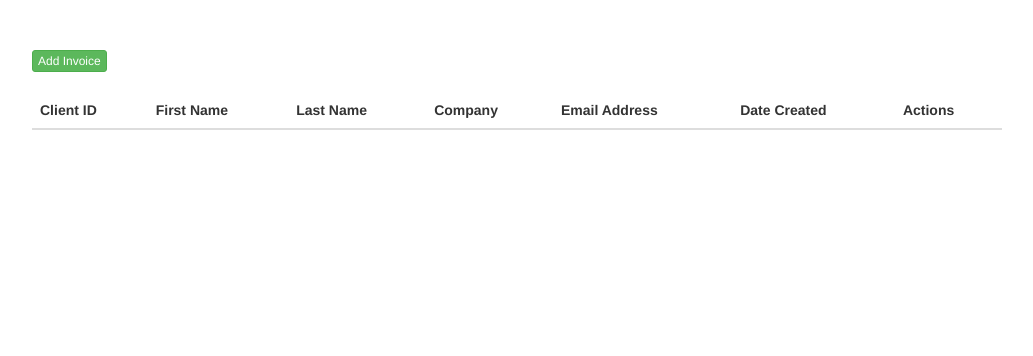
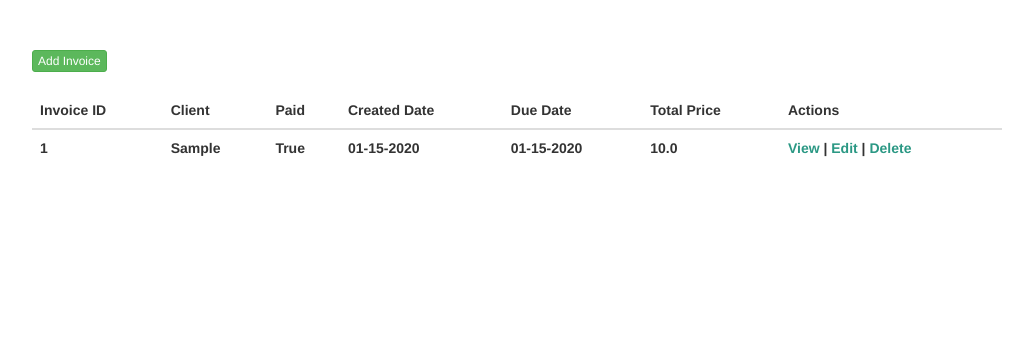
Before and after one commit to mjhea0/cabinet, a Flask app: page /invoices in a window 1280 px wide. Shown: the part 150-506 px from the top of the page, without its empty margins (123-1156 px from the left). Run offline with Flask 2, Linux system fonts and the light colour scheme; a user stored in the database is signed in; tables that the repository leaves empty hold one stand-in row (values such as "Sample post"); lists and menus that the app fills with data are empty; parts of the project's set-up code (start-up, migrations or seed data) failed here and were passed over; some libraries are stand-ins or nearby versions; some web fonts are replaced.

Commit message:
updatedt invoice blueprint

```diff
--- a/project/invoice/views.py
+++ b/project/invoice/views.py
@@ -31,7 +31,7 @@ invoice_blueprint = Blueprint('invoice', __name__,)
 @invoice_blueprint.route('/invoices')
 @login_required
 def invoices():
-    invoices = Invoice.query.order_by('name')
+    invoices = Invoice.query.order_by('due_date').all()
     return render_template(
         'invoices/invoices.html',
         title='Invoices',
@@ -42,7 +42,7 @@ def invoices():
 @invoice_blueprint.route('/invoices/<int:invoice_id>')
 @login_required
 def view_invoice(invoice_id):
-    invoice = Invoice.query.get(invoice_id)
+    invoice = Invoice.query.get(invoice_id).all()
     return render_template(
         'invoices/view.html',
         title=invoice.name,
--- a/project/models.py
+++ b/project/models.py
@@ -75,4 +75,4 @@ class Invoice(db.Model):
         'Client', backref=db.backref('invoices', lazy='dynamic'))
 
     def __repr__(self):
-        return '<Invoice {0}>'.format(self.name)
+        return '<Invoice {0}>'.format(self.id)
--- a/project/templates/invoices/invoices.html
+++ b/project/templates/invoices/invoices.html
@@ -16,24 +16,24 @@
     <table class="table table-hover">
       <thead>
         <tr>
-          <th>Client ID</th>
-          <th>First Name</th>
-          <th>Last Name</th>
-          <th>Company</th>
-          <th>Email Address</th>
-          <th>Date Created</th>
+          <th>Invoice ID</th>
+          <th>Client</th>
+          <th>Paid</th>
+          <th>Created Date</th>
+          <th>Due Date</th>
+          <th>Total Price</th>
           <th>Actions</th>
         <tr>
       </thead>
       <tbody>
-        {% for invoice in invoice %}
+        {% for invoice in invoices %}
           <tr>
-            <th>{{ client.id }}</th>
-            <th>{{ client.first_name }}</th>
-            <th>{{ client.last_name }}</th>
-            <th>{{ client.company }}</th>
-            <th><a href="mailto:{{ client.email }}" target="_top">{{ client.email }}</a></th>
-            <th>{{ client.date_created.strftime('%m-%d-%Y') }}</th>
+            <th>{{ invoice.id }}</th>
+            <th>{{ invoice.client.company }}</th>
+            <th>{{ invoice.paid }}</th>
+            <th>{{ invoice.created_date.strftime('%m-%d-%Y') }}</th>
+            <th>{{ invoice.due_date.strftime('%m-%d-%Y') }}</th>
+            <th>{{ invoice.total_price }}</th>
             <th>
               <a href="{{ url_for('invoice.view_invoice', invoice_id = invoice.id) }}">View</a> |
               <a href="{{ url_for('invoice.edit_invoice', invoice_id = invoice.id) }}">Edit</a> |
```
Also changed, not shown: project/templates/invoices/_invoice.html (deleted, +0 -55 lines).
